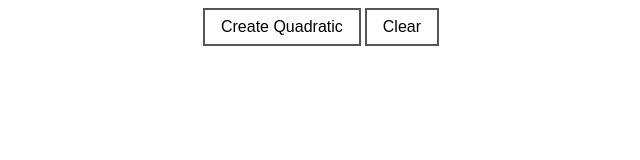
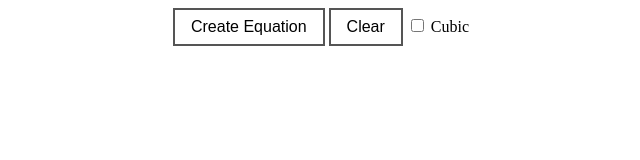
Before and after one commit to Keartland/Factorisable-Polynomial-Generator, a plain HTML site: page index.html in a window 1280 px wide. Shown: the whole page, without its empty margins (319-959 px from the left). Drawn offline with Linux system fonts and the light colour scheme.

Commit message:
Add tick box

```diff
--- a/index.html
+++ b/index.html
@@ -7,8 +7,10 @@
   <title>Quadratic equation factorising practice</title>
 </head>
 <body>
-<button onclick="run()">Create Quadratic</button>
+<button onclick="run()">Create Equation</button>
 <button onclick="document.getElementById('container').innerHTML = '';i=0">Clear</button>
+<input id="checkBox" type="checkbox">
+<label for="checkBox">Cubic</label>
 <br>
 <span class="container" id="container">
 </span>
```
